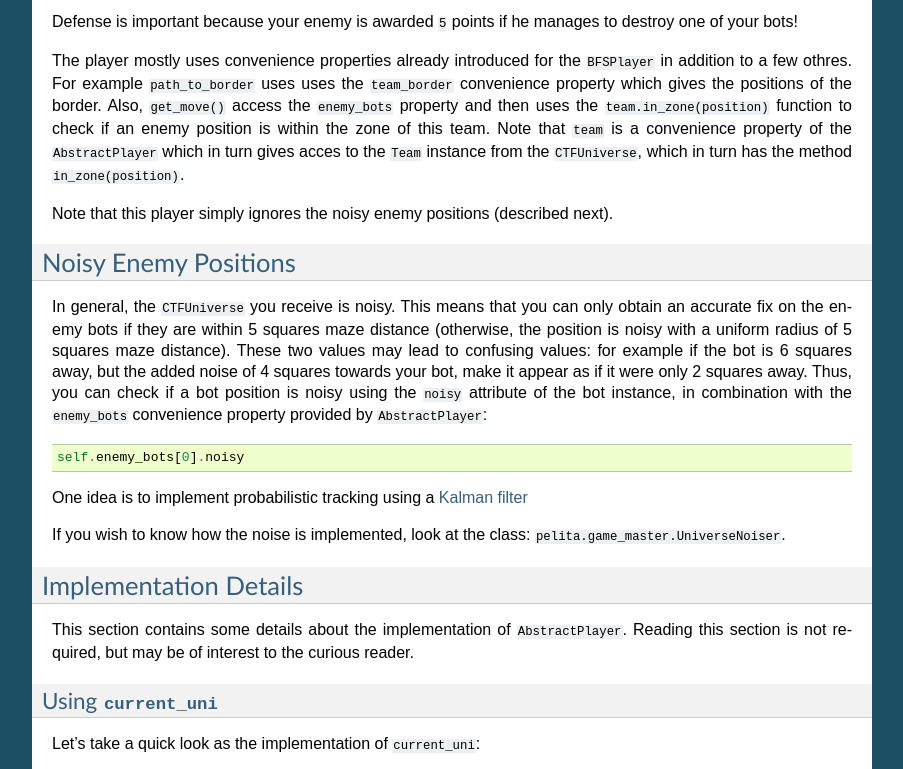
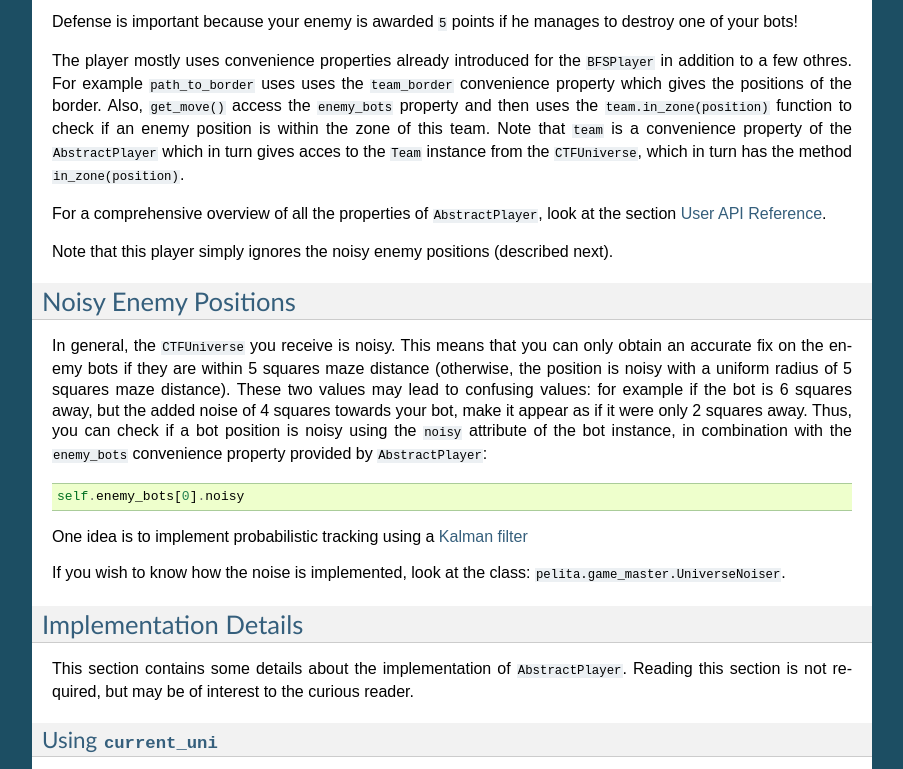
Before and after one commit to ASPP/pelita, a Sphinx documentation site: the page built from doc/source/writing_player.rst, in a window 1280 px wide and 900 px high, scrolled down 6170 px, cut to the strip 55-824 px from the top of the window. Shown: the whole strip, without its empty margins (198-1101 px from the left). Built offline with Sphinx 7.4.7, drawn with Linux system fonts in a browser that asks for light colours; the version number could not be read and is left out.

Commit message:
DOC/NF: hyperlink to user api

```diff
--- a/doc/source/writing_player.rst
+++ b/doc/source/writing_player.rst
@@ -329,6 +329,10 @@ the zone of this team. Note that ``team`` is a convenience property of the
 ``AbstractPlayer`` which in turn gives acces to the ``Team`` instance from the
 ``CTFUniverse``, which in turn has the method ``in_zone(position)``.
 
+
+For a comprehensive overview of all the properties of ``AbstractPlayer``,
+look at the section :ref:`user_api_reference`.
+
 Note that this player simply ignores the noisy enemy positions (described
 next).
 
```
